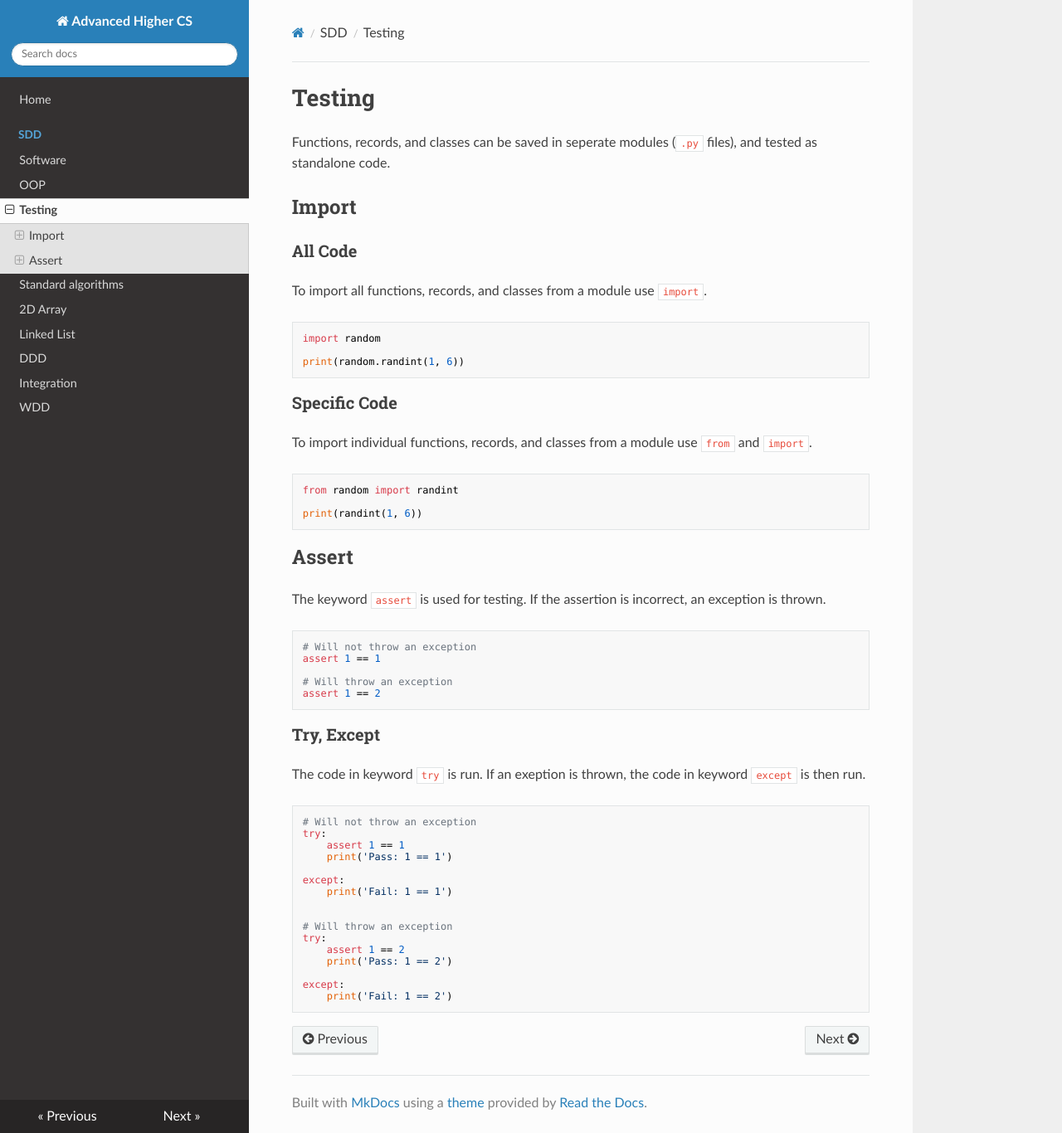
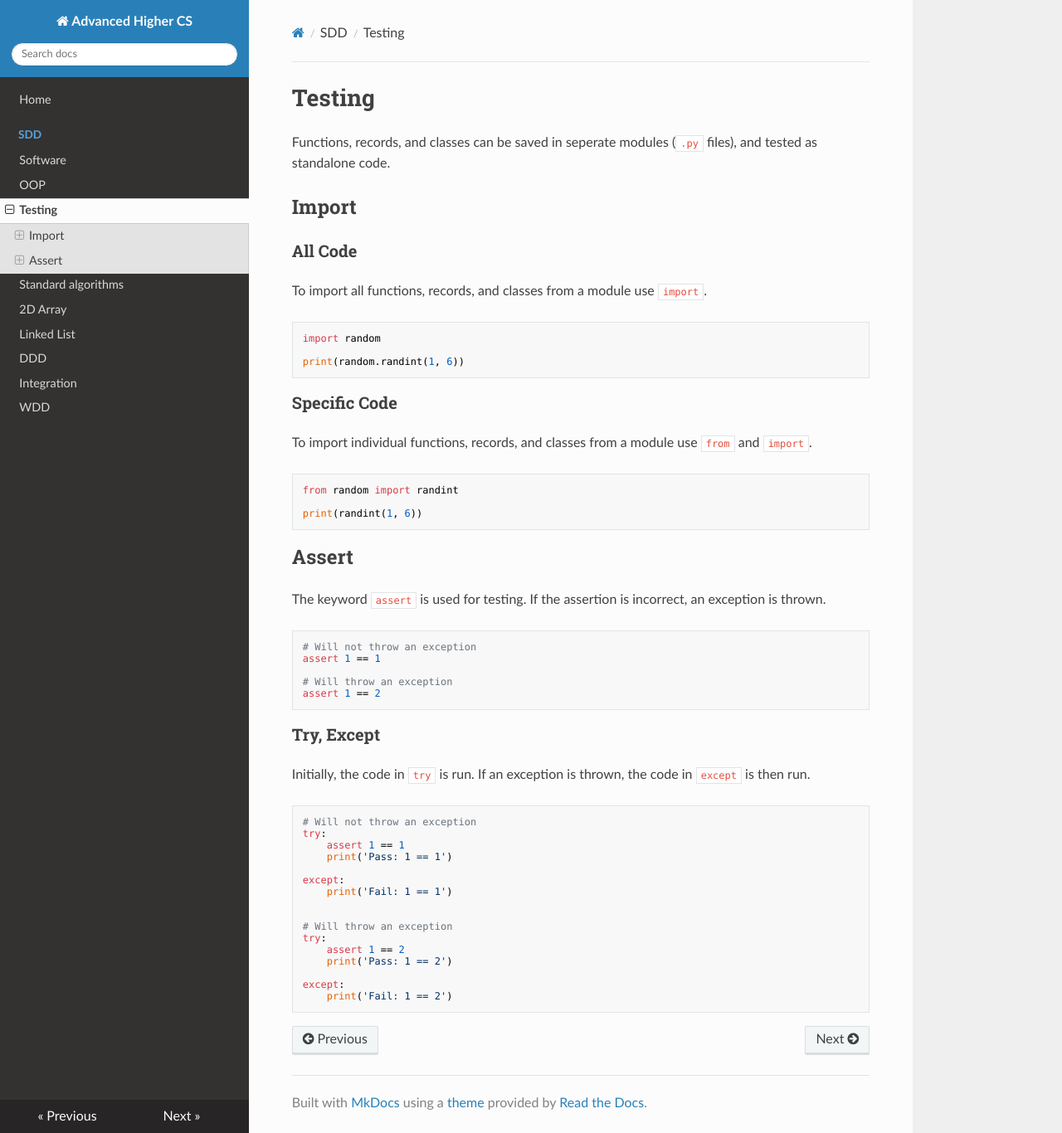
Before and after one commit to MrFriendCS/AH-CS, an MkDocs documentation site: the page built from docs/sdd/AH-CS-SDD-Testing.md, in a window 1280 px wide and 1366 px high. Shown: the whole window at 83% size. Built offline with MkDocs 1.6.1, drawn with Linux system fonts in a browser that asks for light colours; nearby versions of some CDN libraries.

Commit message:
Update AH-CS-SDD-Testing.md

````diff
--- a/docs/sdd/AH-CS-SDD-Testing.md
+++ b/docs/sdd/AH-CS-SDD-Testing.md
@@ -44,8 +44,8 @@ assert 1 == 2
 
 ### Try, Except
 
-The code in keyword `try` is run.
-If an exeption is thrown, the code in keyword `except` is then run.
+Initially, the code in `try` is run.
+If an exception is thrown, the code in `except` is then run.
 
 ``` python
 # Will not throw an exception
````
